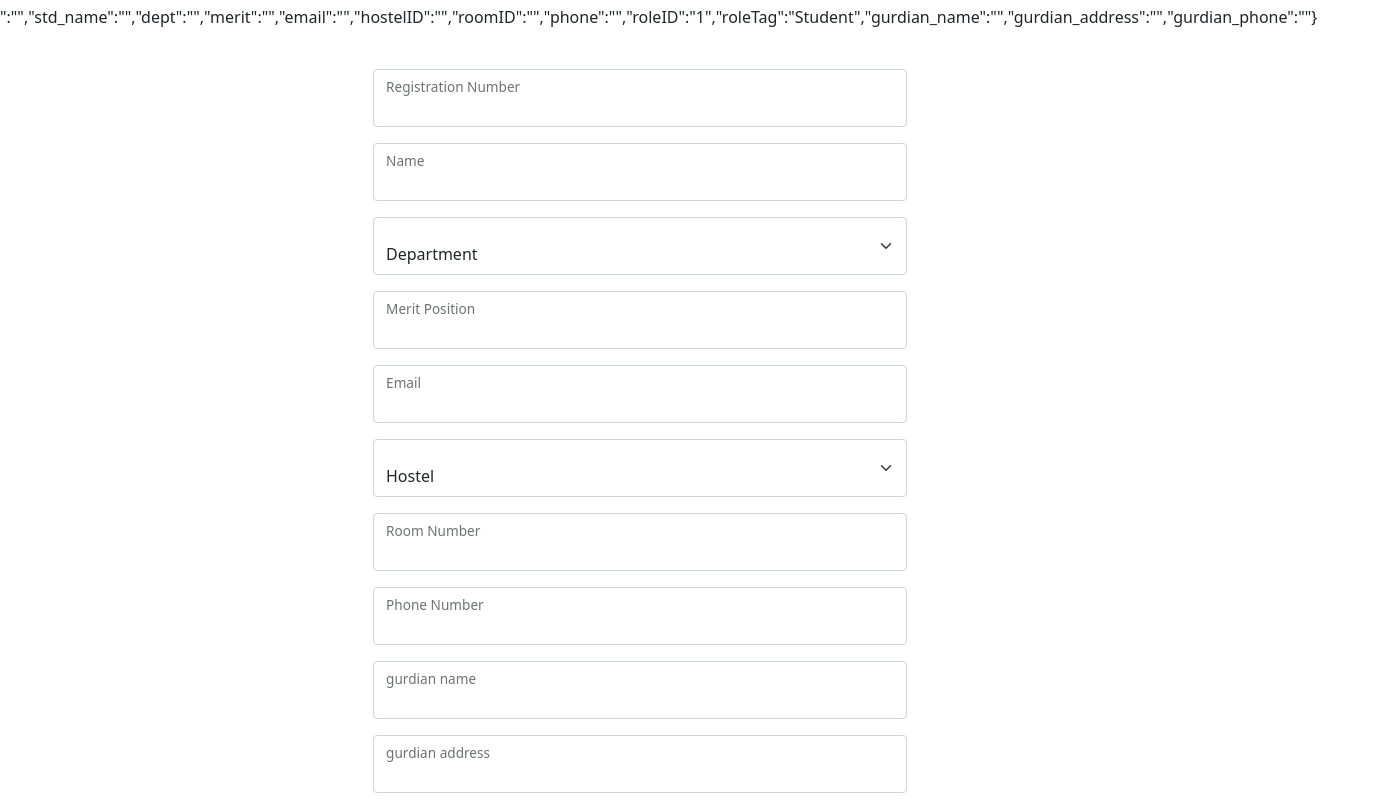
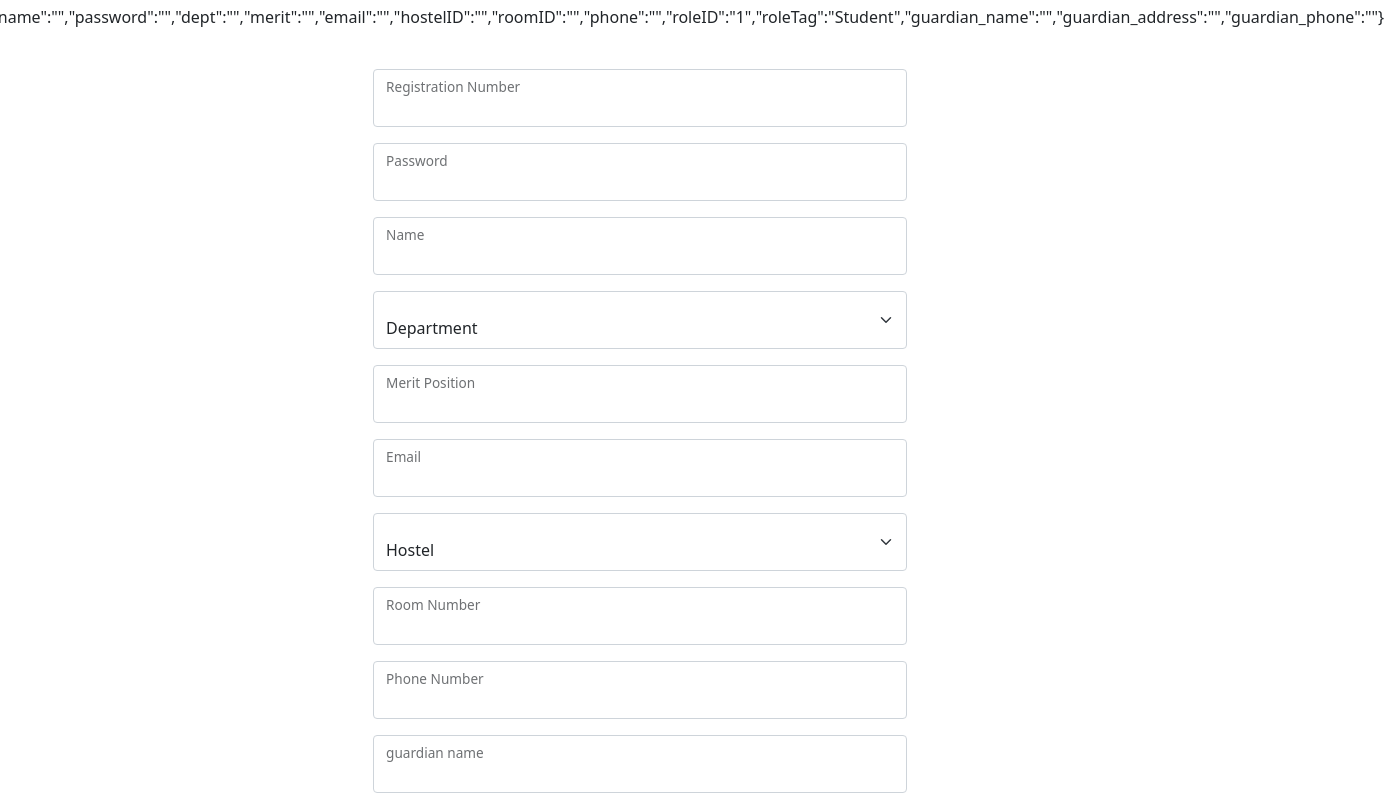
Before and after one commit to kawchar85/Hostel-Management, a React (Create React App) app in the folder client/: page /signup in a window 1280 px wide. Shown: the part 160-960 px from the top of the page, 1384 px wide, since content can reach past the window. Built offline with nearby package versions, Linux system fonts and the light colour scheme; no server answers; the HTML template or start-up script is replaced by a standard one.

Commit message:
update query for signUp page

```diff
--- a/client/src/pages/Register.js
+++ b/client/src/pages/Register.js
@@ -10,6 +10,7 @@ function Register() {
     const [RegisterState, setRegisterState] = useState({
         reg: "",
         std_name: "",
+        password: "",
         dept: "",
         merit: "",
         email: "",
@@ -18,15 +19,16 @@ function Register() {
         phone: "",
         roleID:"1",
         roleTag: "Student",
-        gurdian_name: "",
-        gurdian_address:"",
-        gurdian_phone: "",
+        guardian_name: "",
+        guardian_address:"",
+        guardian_phone: "",
     });
 
     const addStudent =()=> {
         Axios.post("http://localhost:3001/add/students/auto", {
             "reg":RegisterState.reg,
             "name":RegisterState.std_name,
+            "password":RegisterState.password,
             "dept": RegisterState.dept,
             "merit": RegisterState.merit,
             "email": RegisterState.email,
@@ -35,9 +37,9 @@ function Register() {
             "phone": RegisterState.phone,
             "roleID":RegisterState.roleID,
             "roleTag": RegisterState.roleTag,
-            "gurdian_name": RegisterState.gurdian_name,
-            "gurdian_address":RegisterState.gurdian_address,
-            "gurdian_phone": RegisterState.gurdian_phone
+            "guardian_name": RegisterState.guardian_name,
+            "guardian_address":RegisterState.guardian_address,
+            "guardian_phone": RegisterState.guardian_phone
         }).then(()=> {
             console.log("yeeeee kaj korche")
         } );
@@ -61,6 +63,18 @@ function Register() {
                                 } }
                             />
                             <label for="reg">Registration Number</label>
+                        </div>
+                        <div className="form-floating my-3">
+                            <input
+                                type="text"
+                                className="form-control"
+                                id="pass"
+                                onChange={(event)=> {
+                                    const value = event.target.value;
+                                    setRegisterState({...RegisterState,password:value})
+                                } }
+                            />
+                            <label for="pass">Password</label>
                         </div>
                         <div className="form-floating my-3">
                             <input
@@ -164,10 +178,10 @@ function Register() {
                                 id="gurdian"
                                 onChange={(event)=> {
                                     const value = event.target.value;
-                                    setRegisterState({...RegisterState,gurdian_name:value})
+                                    setRegisterState({...RegisterState,guardian_name:value})
                                 } }
                             />
-                            <label for="gurdian">gurdian name</label>
+                            <label for="gurdian">guardian name</label>
                         </div>
                         <div className="form-floating my-3">
                             <input
@@ -176,10 +190,10 @@ function Register() {
                                 id="gurdian_address"
                                 onChange={(event)=> {
                                     const value = event.target.value;
-                                    setRegisterState({...RegisterState,gurdian_adress:value})
+                                    setRegisterState({...RegisterState,guardian_address:value})
                                 } }
                             />
-                            <label for="gurdian_address">gurdian address</label>
+                            <label for="gurdian_address">guardian address</label>
                         </div>
                         <div className="form-floating my-3">
                             <input
@@ -188,10 +202,10 @@ function Register() {
                                 id="gurdian_phone"
                                 onChange={(event)=> {
                                     const value = event.target.value;
-                                    setRegisterState({...RegisterState,gurdian_phone:value})
+                                    setRegisterState({...RegisterState,guardian_phone:value})
                                 } }
                             />
-                            <label for="gurdian_phone">gurdian phone</label>
+                            <label for="gurdian_phone">guardian phone</label>
                         </div>
                         <button
                                 type="submit"
```
Also changed, not shown: 1 other file (tests, documents, lock files or other folders).
